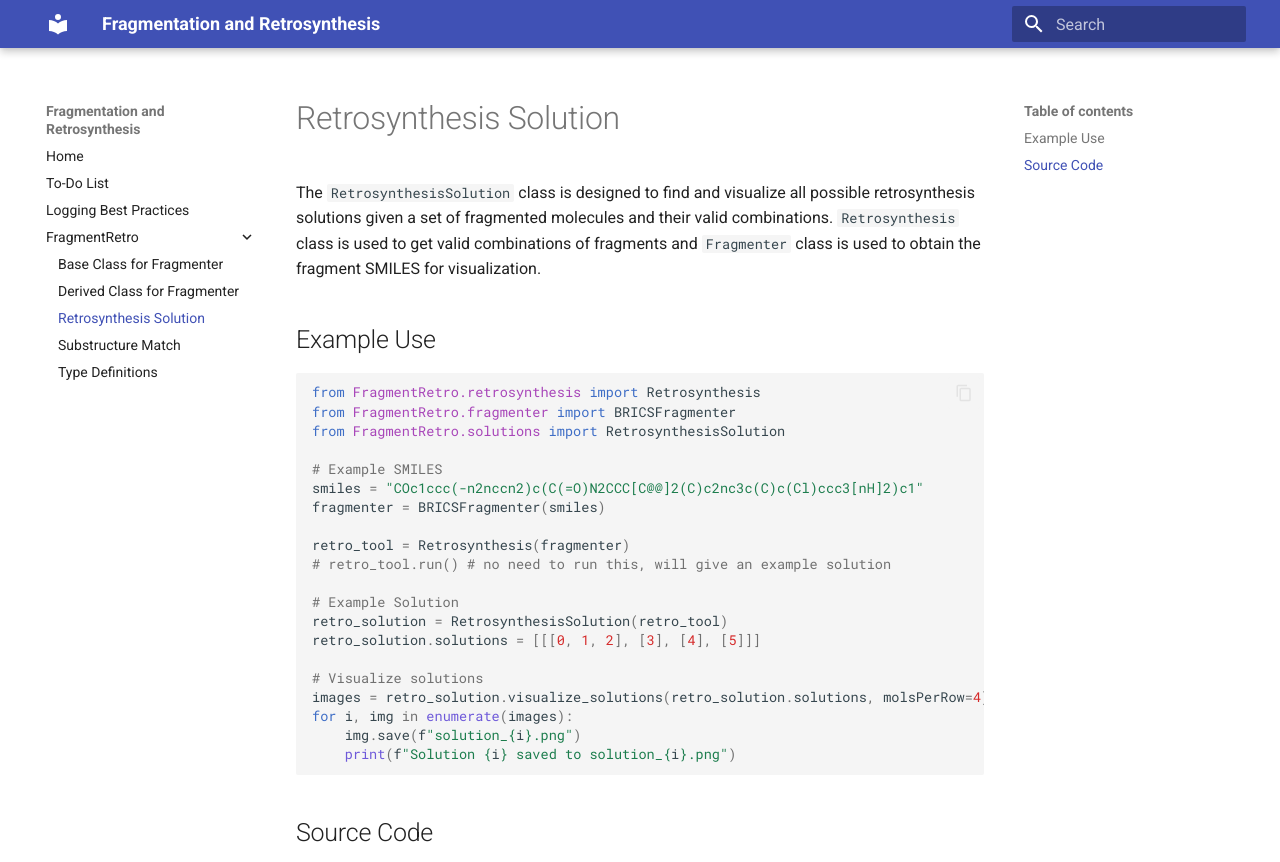
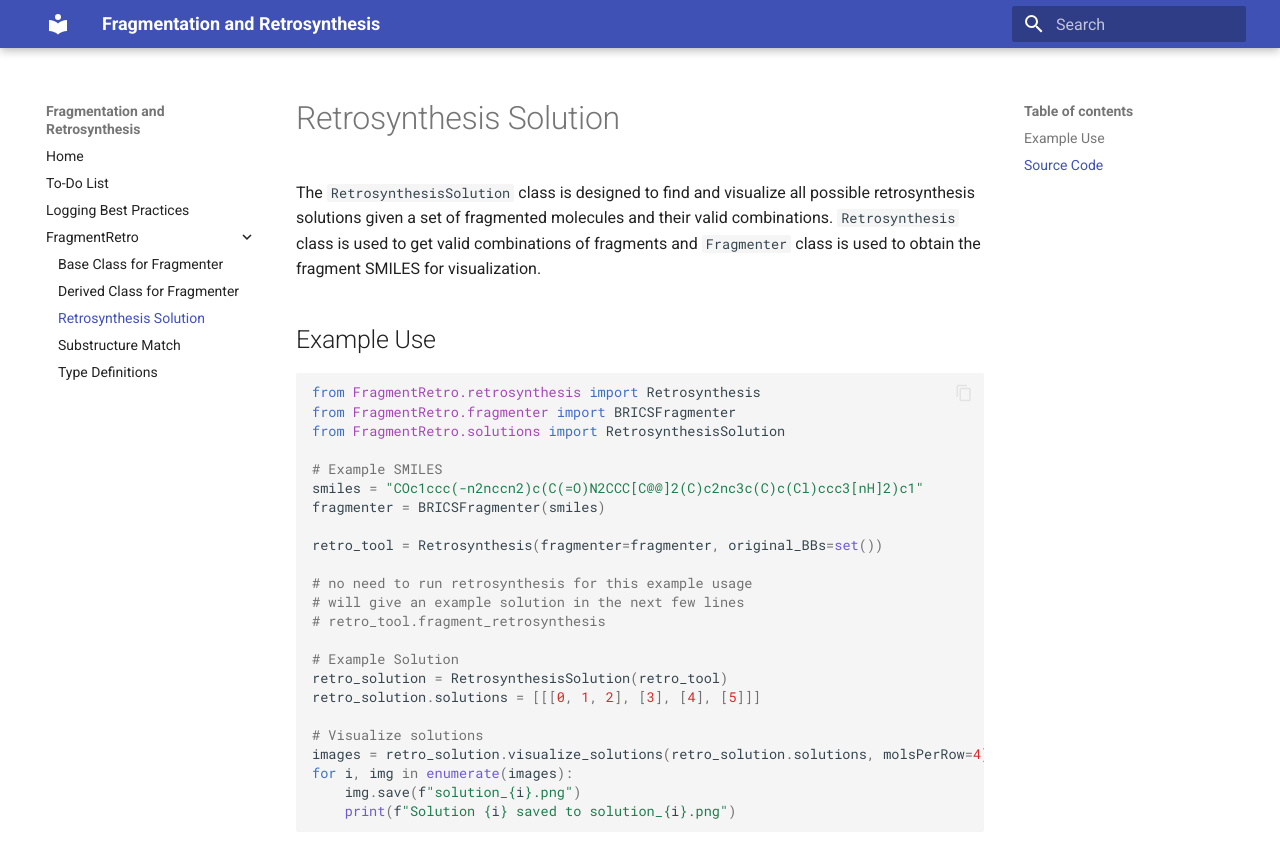
Before and after one commit to randyshee/FragmentRetro, an MkDocs documentation site: the page built from docs/FragmentRetro/solutions.md, in a window 1280 px wide and 1091 px high, cut to the strip 0-862 px from the top of the window. Built offline with MkDocs 1.6.1 and Material for MkDocs 9.7.7, drawn with Linux system fonts in a browser that asks for light colours.

Commit message:
DOCS: modify solutions doc

```diff
--- a/docs/FragmentRetro/solutions.md
+++ b/docs/FragmentRetro/solutions.md
@@ -13,8 +13,11 @@ from FragmentRetro.solutions import RetrosynthesisSolution
 smiles = "COc1ccc(-n2nccn2)c(C(=O)N2CCC[C@@]2(C)c2nc3c(C)c(Cl)ccc3[nH]2)c1"
 fragmenter = BRICSFragmenter(smiles)
 
-retro_tool = Retrosynthesis(fragmenter)
-# retro_tool.run() # no need to run this, will give an example solution
+retro_tool = Retrosynthesis(fragmenter=fragmenter, original_BBs=set())
+
+# no need to run retrosynthesis for this example usage
+# will give an example solution in the next few lines
+# retro_tool.fragment_retrosynthesis
 
 # Example Solution
 retro_solution = RetrosynthesisSolution(retro_tool)
```
